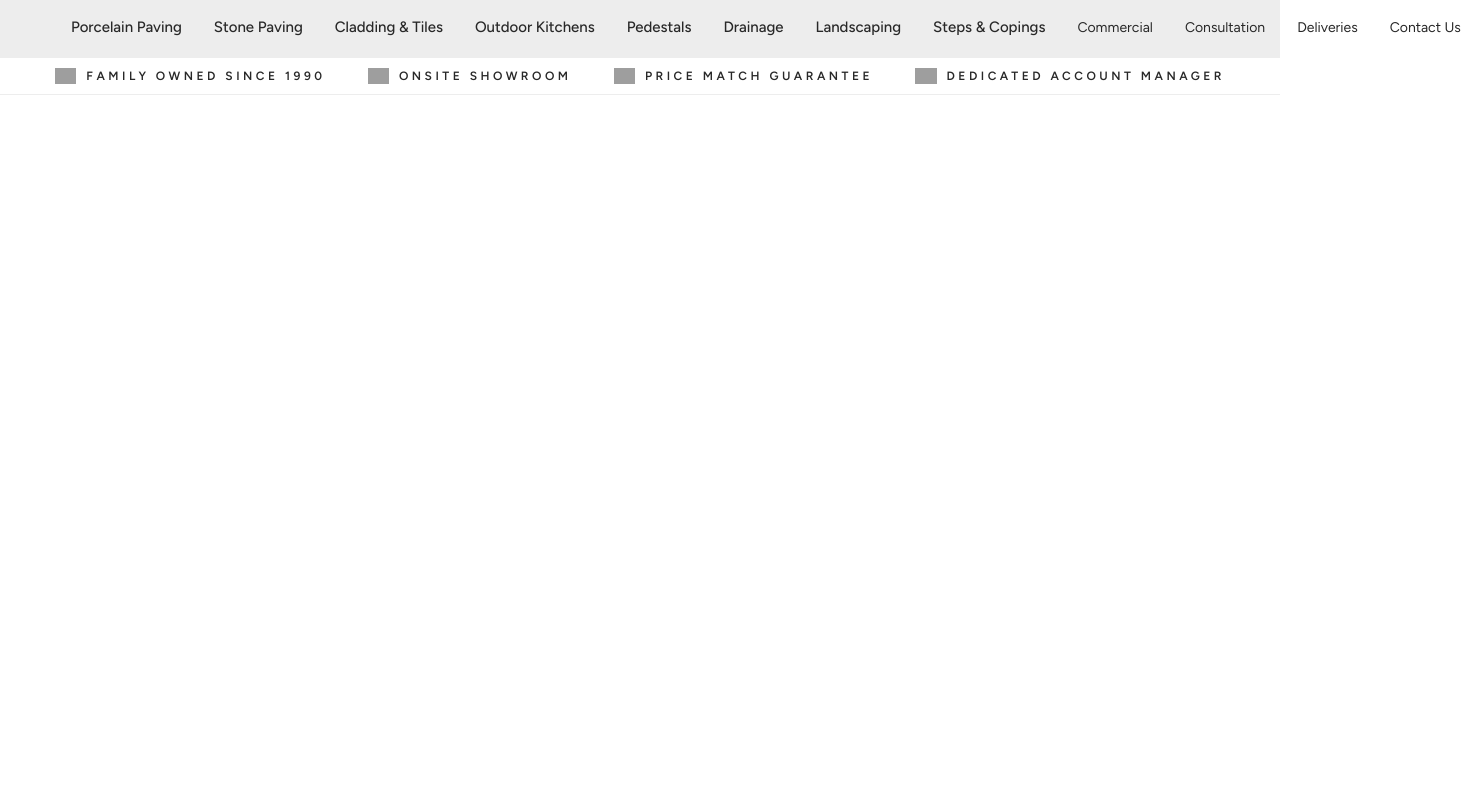
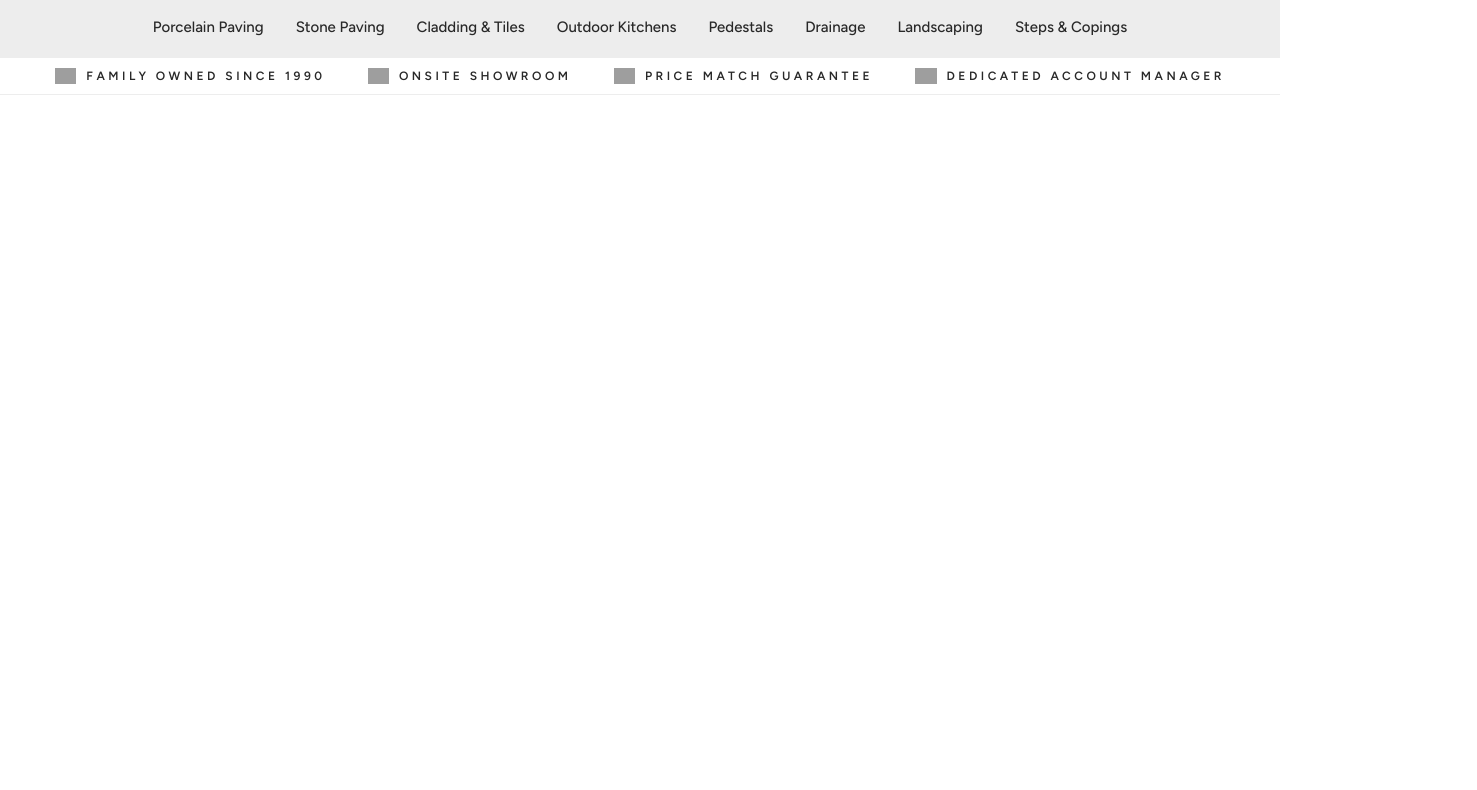
Before and after one commit to youshy/rf_marketing_page, a plain HTML site: page index.html in a window 1280 px wide. Shown: the part 105-895 px from the top of the page, 1477 px wide, since content can reach past the window. Drawn offline with Linux system fonts and the light colour scheme; no server answers; grey boxes are pictures that could not be loaded.

Commit message:
feat: center nav bar

```diff
--- a/index.html
+++ b/index.html
@@ -246,7 +246,7 @@
     .nav-bar .container {
       display: flex;
       align-items: center;
-      justify-content: space-between;
+      justify-content: center;
     }
 
     .nav-primary {
@@ -272,23 +272,6 @@
       opacity: 0.7;
     }
 
-    .nav-secondary {
-      display: flex;
-      align-items: center;
-    }
-
-    .nav-secondary li a {
-      display: block;
-      padding: 22px 16px;
-      font-size: 14px;
-      font-weight: 400;
-      color: #282828;
-      white-space: nowrap;
-    }
-
-    .nav-secondary li a:hover {
-      opacity: 0.7;
-    }
 
     /* ========================================
        USP BAR
@@ -802,12 +785,6 @@
         <li><a href="https://rflandscapeproducts.co.uk/product-category/landscaping/">Landscaping</a></li>
         <li><a href="https://rflandscapeproducts.co.uk/product-category/steps-and-copings/">Steps &amp; Copings</a></li>
       </ul>
-      <ul class="nav-secondary">
-        <li><a href="https://rflandscapeproducts.co.uk/commercial-paving/">Commercial</a></li>
-        <li><a href="https://rflandscapeproducts.co.uk/book-a-consultation/">Consultation</a></li>
-        <li><a href="https://rflandscapeproducts.co.uk/deliveries/">Deliveries</a></li>
-        <li><a href="https://rflandscapeproducts.co.uk/contact-us/">Contact Us</a></li>
-      </ul>
     </div>
   </nav>
 
```
